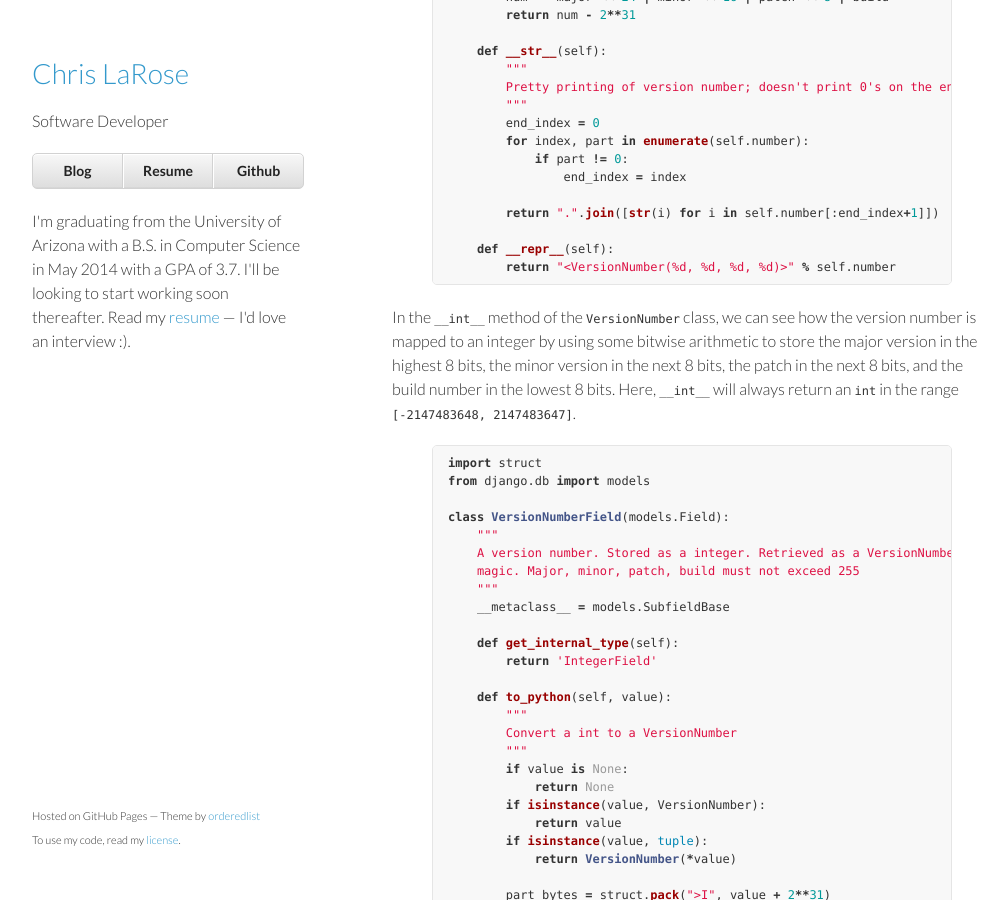
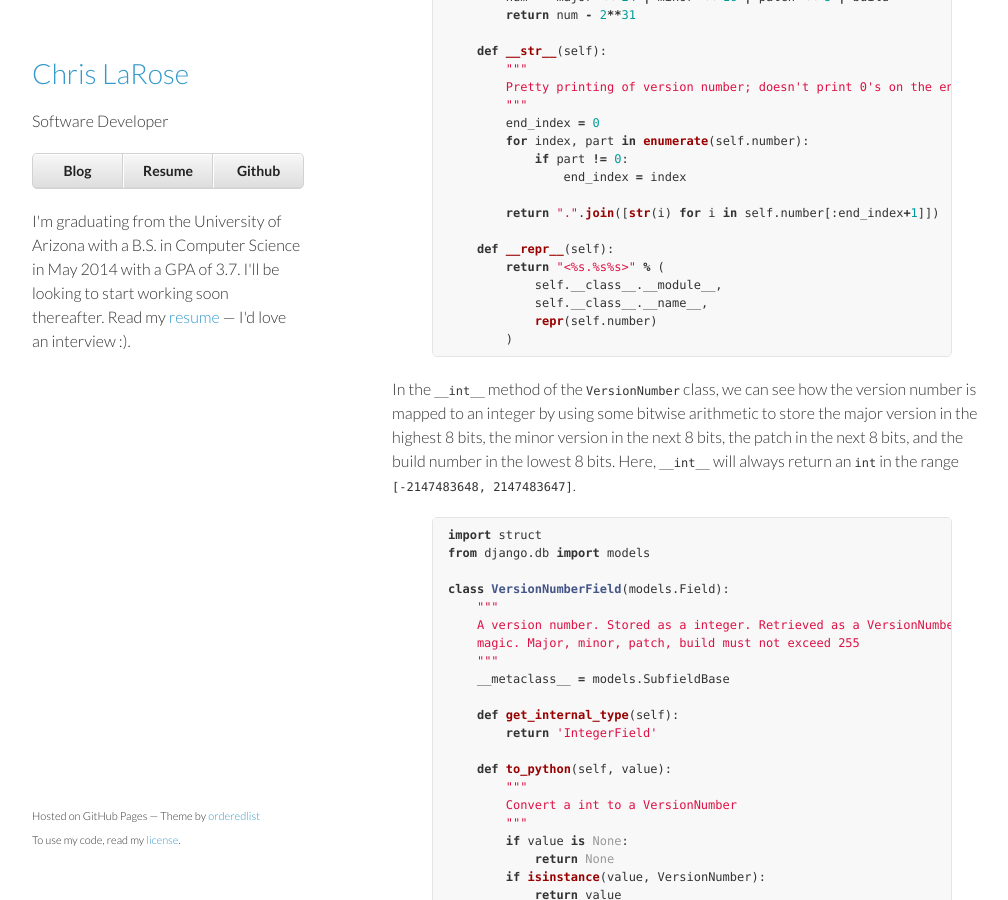
Before and after one commit to cjlarose/cjlarose.github.io, a Jekyll site: the page built from _posts/2014-01-14-django-custom-field-version-number.md, in a window 1280 px wide and 900 px high, scrolled down 949 px. Shown: the whole window, without its empty margins (128-1136 px from the left). Built offline with Jekyll 4.4.1, drawn with Linux system fonts in a browser that asks for light colours; comment, search, counter and statistics services are not loaded.

Commit message:
Added corrected __repr__ method to VersionNumber class

```diff
--- a/_posts/2014-01-14-django-custom-field-version-number.md
+++ b/_posts/2014-01-14-django-custom-field-version-number.md
@@ -39,7 +39,11 @@ class VersionNumber(object):
         return ".".join([str(i) for i in self.number[:end_index+1]])
 
     def __repr__(self):
-        return "<VersionNumber(%d, %d, %d, %d)>" % self.number
+        return "<%s.%s%s>" % (
+            self.__class__.__module__,
+            self.__class__.__name__,
+            repr(self.number)
+        )
 {% endhighlight %}
 
 In the `__int__` method of the `VersionNumber` class, we can see how the version number is mapped to an integer by using some bitwise arithmetic to store the major version in the highest 8 bits, the minor version in the next 8 bits, the patch in the next 8 bits, and the build number in the lowest 8 bits. Here, `__int__` will always return an `int` in the range `[-2147483648, 2147483647]`.
```
